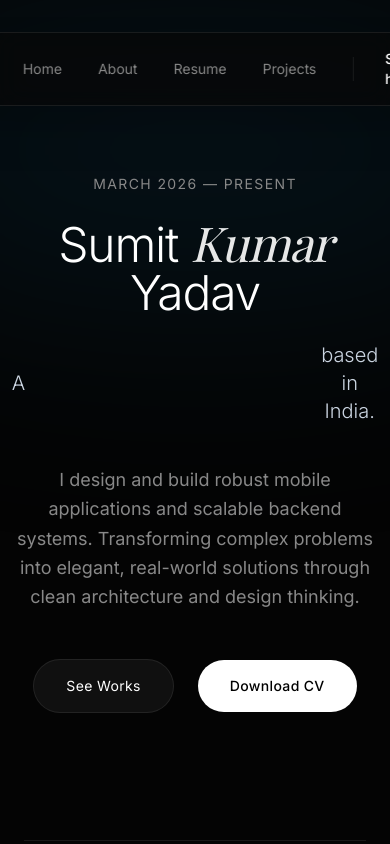
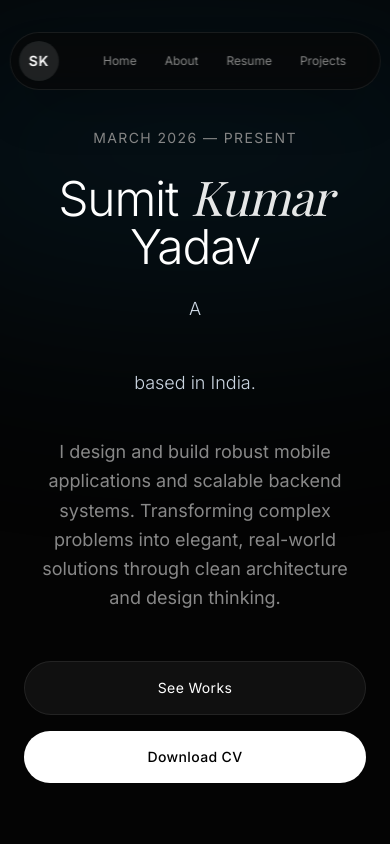
Before and after one commit to SKYadav-2250/sumit-portfolio, a React app: page / in a window 390 px wide. Shown: the top 844 px of the page. Built offline with nearby package versions, Linux system fonts and the light colour scheme; the HTML template or start-up script is replaced by a standard one; a web font is replaced by a local one.

Commit message:
mobile response

```diff
--- a/src/components/Contact.jsx
+++ b/src/components/Contact.jsx
@@ -20,12 +20,12 @@ const Contact = () => {
           Available for opportunities
         </p>
 
-        <h2 className="text-6xl md:text-8xl font-light mb-12 tracking-tight">
+        <h2 className="text-5xl md:text-8xl font-light mb-12 tracking-tight">
           Let's work <br />
           <span className="font-serif italic text-white/90">together</span>
         </h2>
 
-        <div className="flex flex-col sm:flex-row items-center justify-center gap-8 text-lg font-medium">
+        <div className="flex flex-col sm:flex-row items-center justify-center gap-6 sm:gap-8 text-lg font-medium">
           <a
             href="mailto:skyadav225075@gmail.com"
             className="hover:text-white text-slate-400 transition-colors uppercase tracking-widest text-sm relative after:absolute after:bottom-0 after:left-0 after:h-px after:w-0 after:bg-white hover:after:w-full after:transition-all after:duration-300"
--- a/src/components/Hero.jsx
+++ b/src/components/Hero.jsx
@@ -27,9 +27,9 @@ const Hero = () => {
           Sumit <span className="font-serif italic text-white/90">Kumar</span> Yadav
         </h1>
 
-        <div className="text-xl md:text-3xl font-light text-slate-300 flex items-center justify-center gap-2 mb-10">
-          A
-          <div className="relative h-[40px] overflow-hidden min-w-[280px]">
+        <div className="text-lg sm:text-xl md:text-3xl font-light text-slate-300 flex flex-col sm:flex-row items-center justify-center gap-2 mb-10">
+          <span>A</span>
+          <div className="relative h-[30px] sm:h-[40px] w-[200px] sm:w-[280px] overflow-hidden min-w-[200px]">
             <AnimatePresence mode="wait">
               <motion.span
                 key={roles[roleIndex]}
@@ -43,24 +43,24 @@ const Hero = () => {
               </motion.span>
             </AnimatePresence>
           </div>
-          based in India.
+          <span>based in India.</span>
         </div>
 
         <p className="text-textMuted max-w-2xl mx-auto text-lg leading-relaxed mb-12">
           I design and build robust mobile applications and scalable backend systems. Transforming complex problems into elegant, real-world solutions through clean architecture and design thinking.
         </p>
 
-        <div className="flex items-center justify-center gap-6">
+        <div className="flex flex-col sm:flex-row items-center justify-center gap-4 sm:gap-6 mt-8">
           <a
             href="#projects"
-            className="px-8 py-4 rounded-full border border-border bg-white/5 hover:bg-white/10 transition-colors text-sm tracking-wide text-white"
+            className="w-full sm:w-auto px-8 py-4 rounded-full border border-border bg-white/5 hover:bg-white/10 transition-colors text-sm tracking-wide text-white"
           >
             See Works
           </a>
           <a
             href="/Sumit_CV.pdf"
             download="Sumit_CV.pdf"
-            className="px-8 py-4 rounded-full bg-white text-black hover:bg-white/90 transition-colors text-sm tracking-wide font-medium"
+            className="w-full sm:w-auto px-8 py-4 rounded-full bg-white text-black hover:bg-white/90 transition-colors text-sm tracking-wide font-medium"
           >
             Download CV
           </a>
--- a/src/components/Navbar.jsx
+++ b/src/components/Navbar.jsx
@@ -8,9 +8,9 @@ const Navbar = () => {
         initial={{ y: -50, opacity: 0 }}
         animate={{ y: 0, opacity: 1 }}
         transition={{ duration: 0.6, ease: [0.16, 1, 0.3, 1] }}
-        className="glass rounded-full px-2 py-2 flex items-center gap-1 shadow-2xl"
+        className="glass rounded-full px-2 py-2 flex items-center gap-1 sm:gap-2 shadow-2xl max-w-[95vw] overflow-x-auto no-scrollbar border border-white/5"
       >
-        <a href="#home" className="w-10 h-10 flex items-center justify-center bg-white/10 rounded-full text-sm font-semibold tracking-wider hover:bg-white/20 transition-colors">
+        <a href="#home" className="flex-shrink-0 w-10 h-10 flex items-center justify-center bg-white/10 rounded-full text-sm font-semibold tracking-wider hover:bg-white/20 transition-colors">
           SK
         </a>
 
@@ -21,7 +21,7 @@ const Navbar = () => {
             <a
               key={item}
               href={`#${item.toLowerCase()}`}
-              className="px-4 py-2 text-sm text-textMuted hover:text-white hover:bg-white/5 rounded-full transition-all"
+              className="px-3 py-2 text-xs sm:text-sm text-textMuted hover:text-white hover:bg-white/5 rounded-full transition-all whitespace-nowrap"
             >
               {item}
             </a>
@@ -32,7 +32,7 @@ const Navbar = () => {
 
         <a
           href="mailto:skyadav225075@gmail.com"
-          className="px-5 py-2 text-sm font-medium text-white hover:opacity-80 transition-opacity flex items-center gap-2"
+          className="flex-shrink-0 px-4 sm:px-5 py-2 text-xs sm:text-sm font-medium text-white hover:opacity-80 transition-opacity flex items-center gap-2 whitespace-nowrap"
         >
           Say hi ↗
         </a>
--- a/src/components/Projects.jsx
+++ b/src/components/Projects.jsx
@@ -188,12 +188,12 @@ const Projects = () => {
               </button>
 
               {/* Massive Screenshot Banner */}
-              <div className="w-full h-[400px] relative">
+              <div className="w-full h-[200px] sm:h-[400px] relative">
                 <div className="absolute inset-0 bg-gradient-to-t from-[#0a0a0a] to-transparent z-10 hidden sm:block"></div>
                 <img src={selectedProjectDetail.image} alt={selectedProjectDetail.title} className="w-full h-full object-cover rounded-t-[2rem]" />
               </div>
 
-              <div className="p-8 sm:p-12 -mt-20 relative z-20">
+              <div className="p-6 sm:p-12 -mt-10 sm:-mt-20 relative z-20">
                 <div className="flex flex-wrap gap-2 mb-6">
                   {selectedProjectDetail.techStack.map(tech => (
                     <span key={tech} className="px-4 py-2 bg-white/5 backdrop-blur-md border border-white/10 rounded-full text-xs uppercase tracking-widest text-white">{tech}</span>
@@ -210,14 +210,14 @@ const Projects = () => {
                   {selectedProjectDetail.description}
                 </p>
 
-                <div className="flex flex-wrap gap-4 pt-8 border-t border-border">
+                <div className="flex flex-col sm:flex-row flex-wrap gap-4 pt-8 border-t border-border">
                   {selectedProjectDetail.liveLink && selectedProjectDetail.liveLink !== '#' && (
-                    <a href={selectedProjectDetail.liveLink} target="_blank" rel="noreferrer" className="px-8 py-4 bg-white text-black hover:bg-white/90 rounded-full transition-colors flex items-center gap-3 font-medium text-sm tracking-wide">
+                    <a href={selectedProjectDetail.liveLink} target="_blank" rel="noreferrer" className="w-full sm:w-auto justify-center px-8 py-4 bg-white text-black hover:bg-white/90 rounded-full transition-colors flex items-center gap-3 font-medium text-sm tracking-wide">
                       <ExternalLink size={18} /> Open Live Site
                     </a>
                   )}
                   {selectedProjectDetail.githubLink && selectedProjectDetail.githubLink !== '#' && (
-                    <a href={selectedProjectDetail.githubLink} target="_blank" rel="noreferrer" className="px-8 py-4 bg-white/5 border border-border hover:bg-white/10 text-white rounded-full transition-colors flex items-center gap-3 font-medium text-sm tracking-wide">
+                    <a href={selectedProjectDetail.githubLink} target="_blank" rel="noreferrer" className="w-full sm:w-auto justify-center px-8 py-4 bg-white/5 border border-border hover:bg-white/10 text-white rounded-full transition-colors flex items-center gap-3 font-medium text-sm tracking-wide">
                       <FaGithub size={18} /> View on GitHub
                     </a>
                   )}
```
